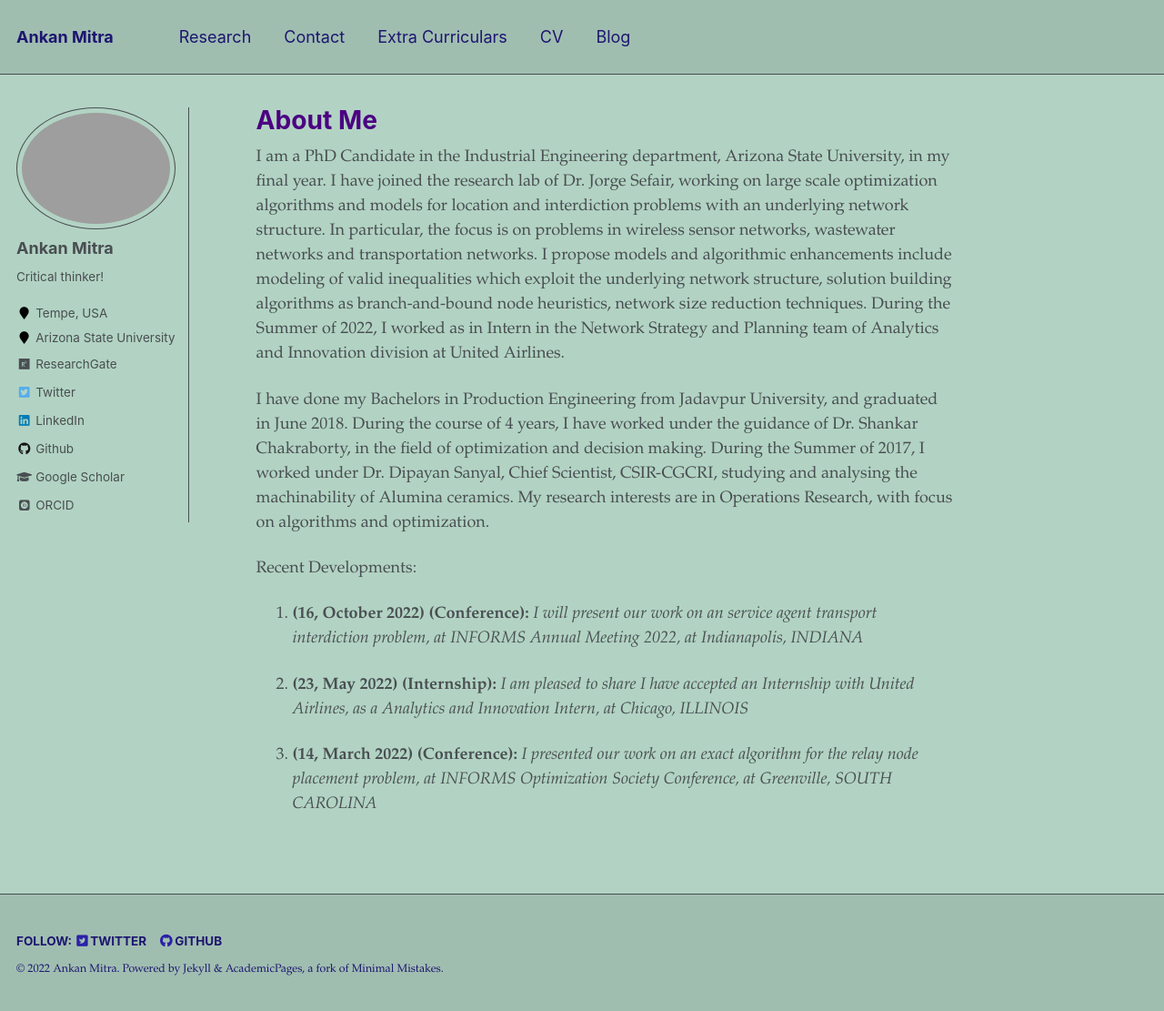
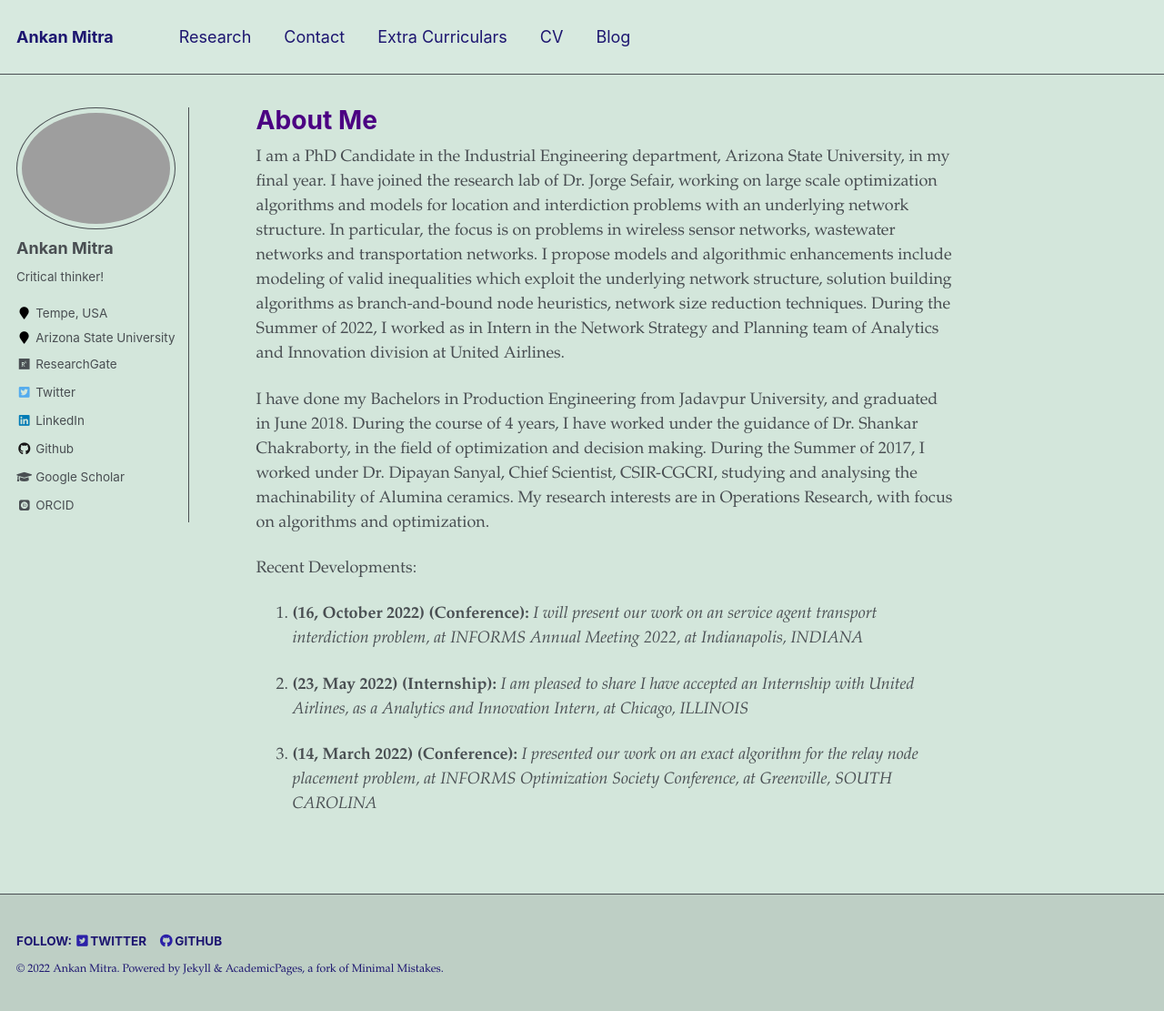
Before and after one commit to percyjackson9/percyjackson9.github.io, a Jekyll site: the page built from _pages/about.md, in a window 1280 px wide and 1111 px high. Shown: the whole window at 91% size. Built offline with Jekyll 4.4.1, drawn with Linux system fonts in a browser that asks for light colours; some web fonts are replaced.

Commit message:
Update _variables.scss

```diff
--- a/_sass/_variables.scss
+++ b/_sass/_variables.scss
@@ -68,7 +68,7 @@ $info-color                 : $dark-gray;
 
 /* brands */
 $lavender                   : #E6E6FA;
-$pistachio                  : #B2D3C3;
+$pistachio                  : #D3E6DB;
 $ghost-white                : #F8F8FF;
 $behance-color              : #1769FF;
 $dribbble-color             : #ea4c89;
@@ -101,7 +101,7 @@ $masthead-link-color-hover  : mix(#000, $primary-color, 25%);
 
 /* background */
 $primary-background         : $pistachio;
-$masthead-header            : mix(#000, $primary-background, 10%);
+$masthead-header            : mix(#fff, $primary-background, 10%);
 $masthead                   : $masthead-header;
 $page-body                  : $primary-background;
 $page-content               : $primary-background;
```
